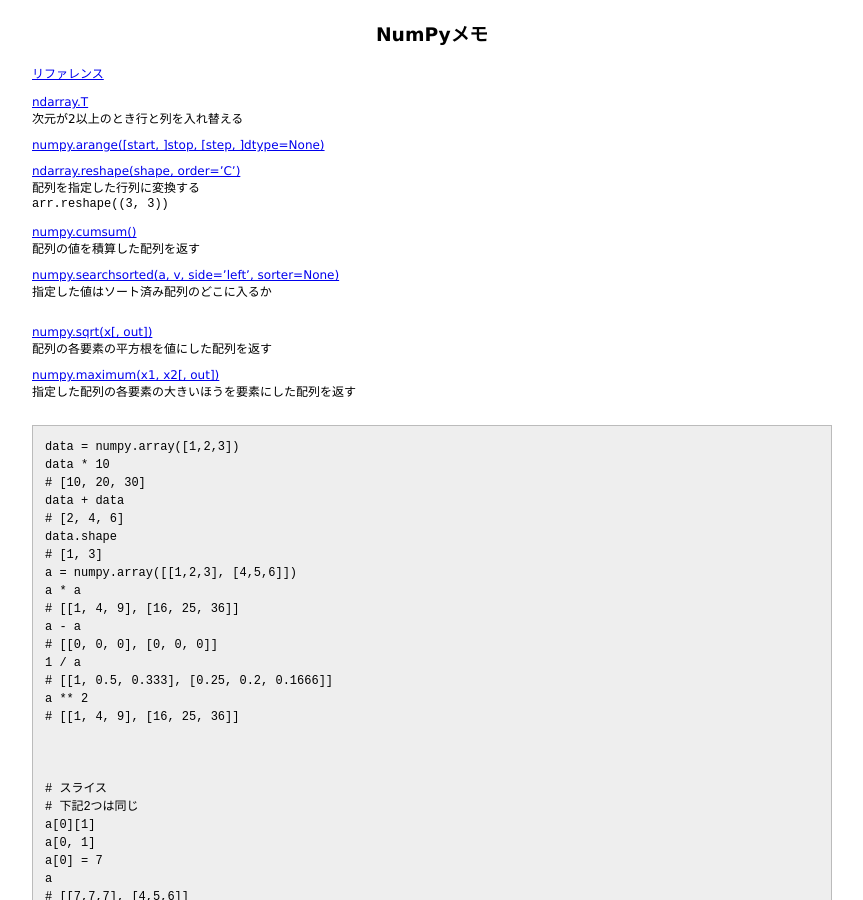
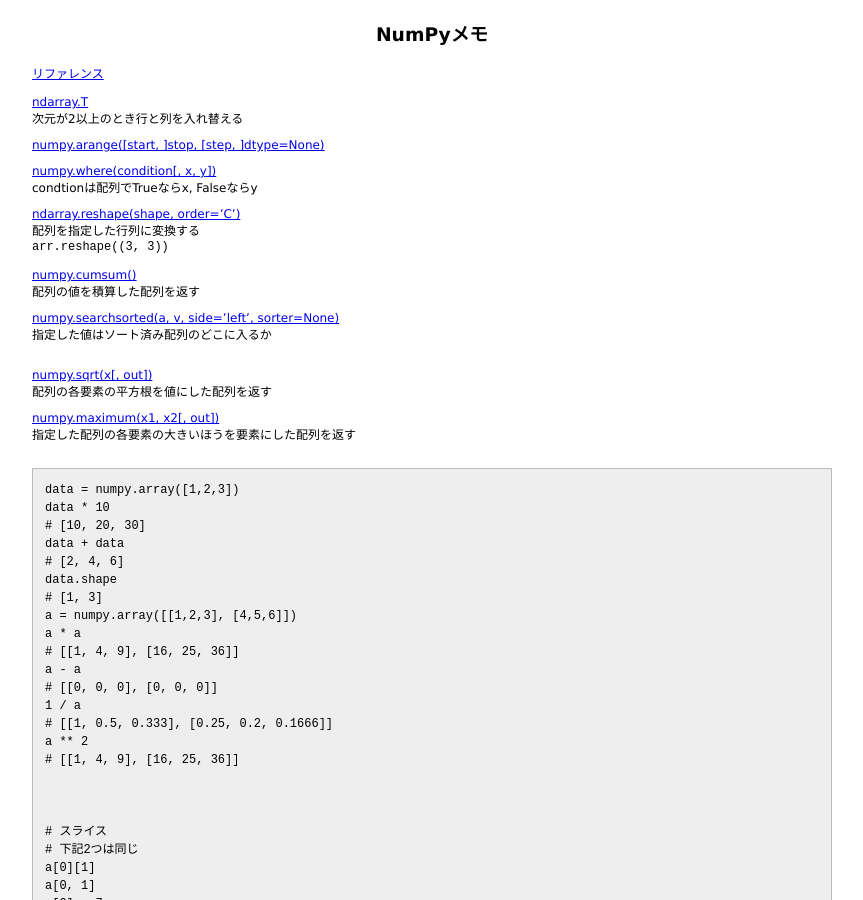
Before and after one commit to 38elements/38elements.github.com, a Jekyll site: the page built from _posts/2016-04-26-numpy.md, in a window 1280 px wide and 900 px high. Shown: the whole window, without its empty margins (208-1071 px from the left). Built offline with Jekyll 4.4.1, drawn with Linux system fonts in a browser that asks for light colours.

Commit message:
Update 2016-04-26-numpy.md

```diff
--- a/_posts/2016-04-26-numpy.md
+++ b/_posts/2016-04-26-numpy.md
@@ -8,6 +8,9 @@ title: NumPyメモ
 次元が2以上のとき行と列を入れ替える
 
 [numpy.arange([start, ]stop, [step, ]dtype=None)](https://docs.scipy.org/doc/numpy-1.10.1/reference/generated/numpy.arange.html)
+
+[numpy.where(condition[, x, y])](https://docs.scipy.org/doc/numpy-1.10.1/reference/generated/numpy.where.html)
+condtionは配列でTrueならx, Falseならy
 
 [ndarray.reshape(shape, order='C')](https://docs.scipy.org/doc/numpy-1.10.1/reference/generated/numpy.ndarray.reshape.html)
 配列を指定した行列に変換する
```
